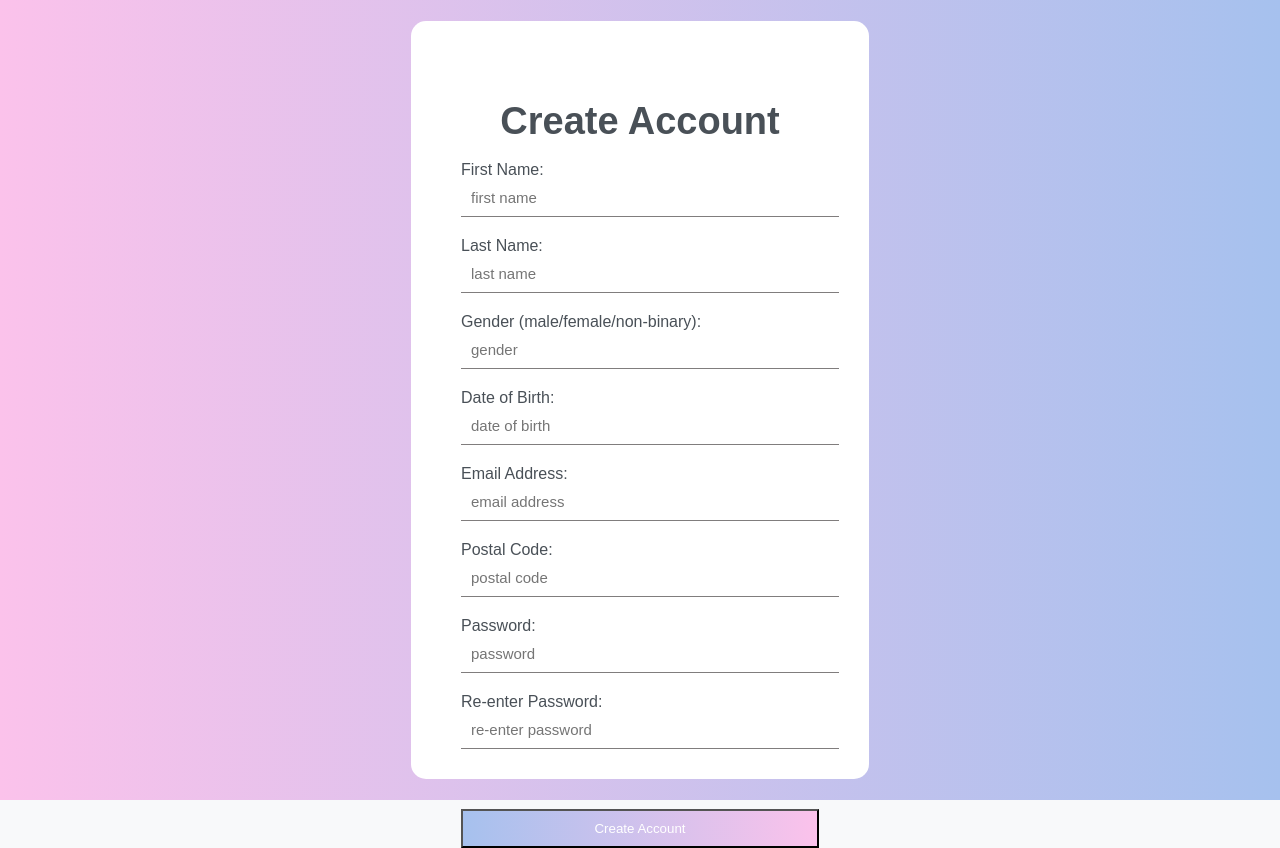
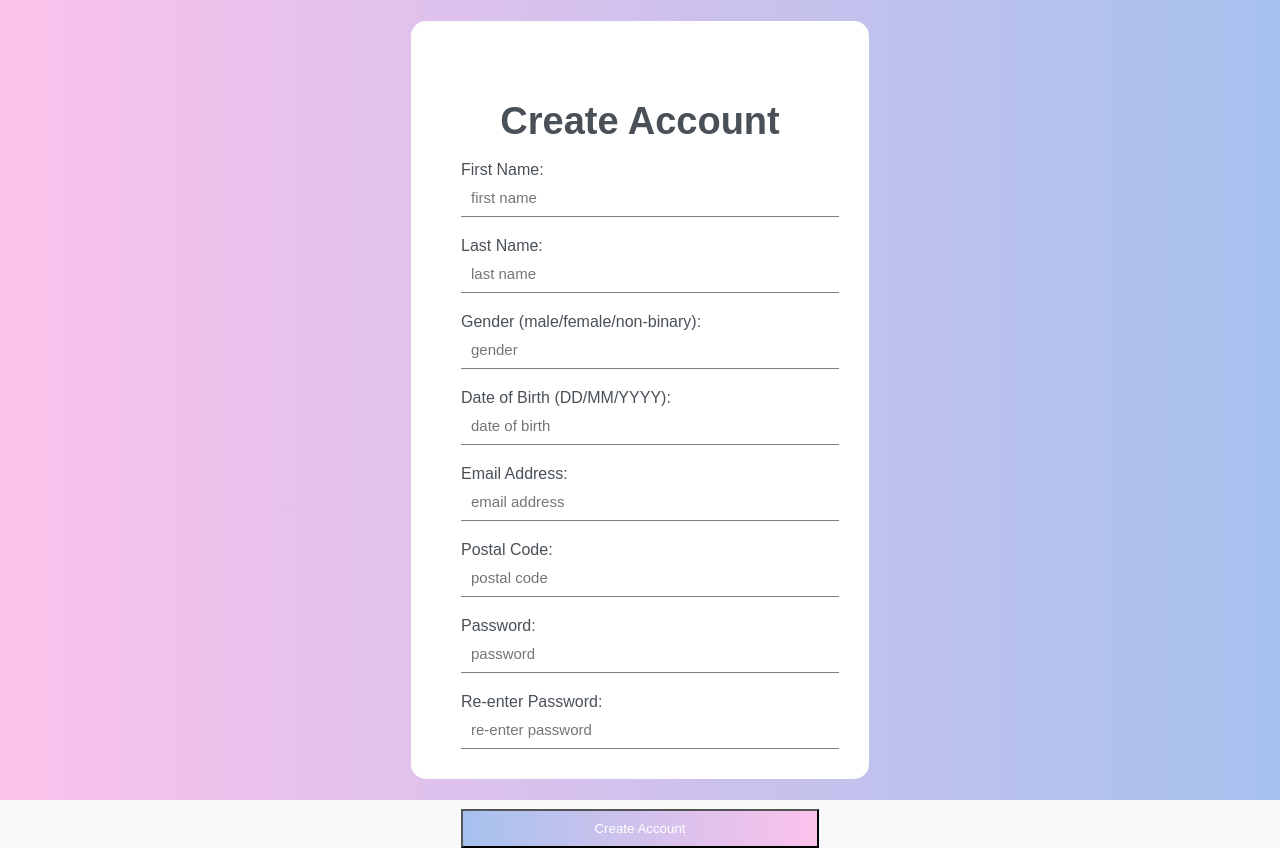
Before and after one commit to Randi-f/CompareIt, a Flask app: page /register in a window 1280 px wide. Run offline with Flask 3, Linux system fonts and the light colour scheme; some libraries are stand-ins or nearby versions.

Commit message:
Adding date formats

```diff
--- a/api/templates/register.html
+++ b/api/templates/register.html
@@ -127,7 +127,7 @@ function hideModal() {
                     First Name:<input type="text" name="first_name" id = "first_name" placeholder="first name" class="input-item">
                     Last Name: <input type="text" name="last_name" id = "last_name" placeholder="last name" class="input-item">
                     Gender (male/female/non-binary):<input type="text" name="gender" id = "gender" placeholder="gender" class="input-item">
-                    Date of Birth:<input type="text" name="dob" id = "dob" placeholder="date of birth" class="input-item">
+                    Date of Birth (DD/MM/YYYY):<input type="text" name="dob" id = "dob" placeholder="date of birth" class="input-item">
                     Email Address:<input type="text" name="email" id = "email" placeholder="email address" class="input-item">
                     Postal Code:<input type="text" id = "postcode" name="postcode" placeholder="postal code" class="input-item">
                     Password:<input type="password" id = "password" name="password" placeholder="password" class="input-item">
```
